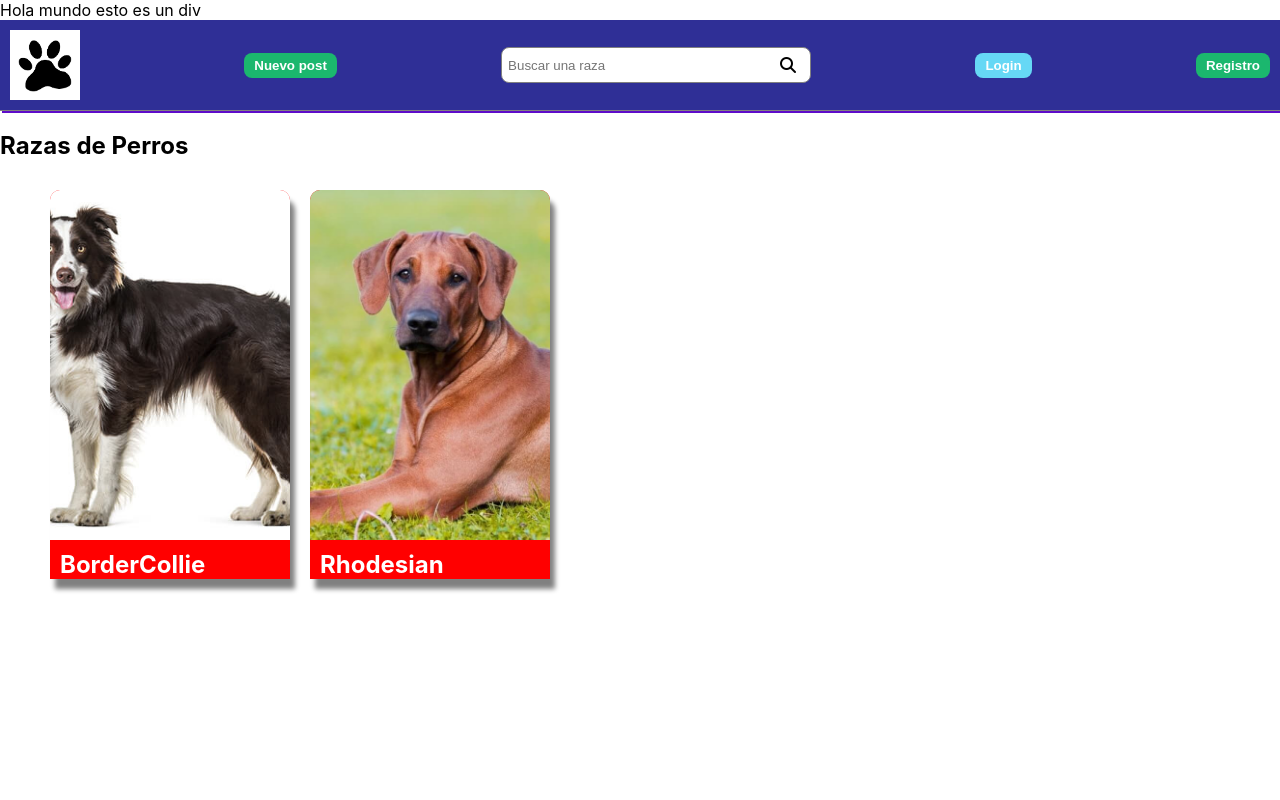
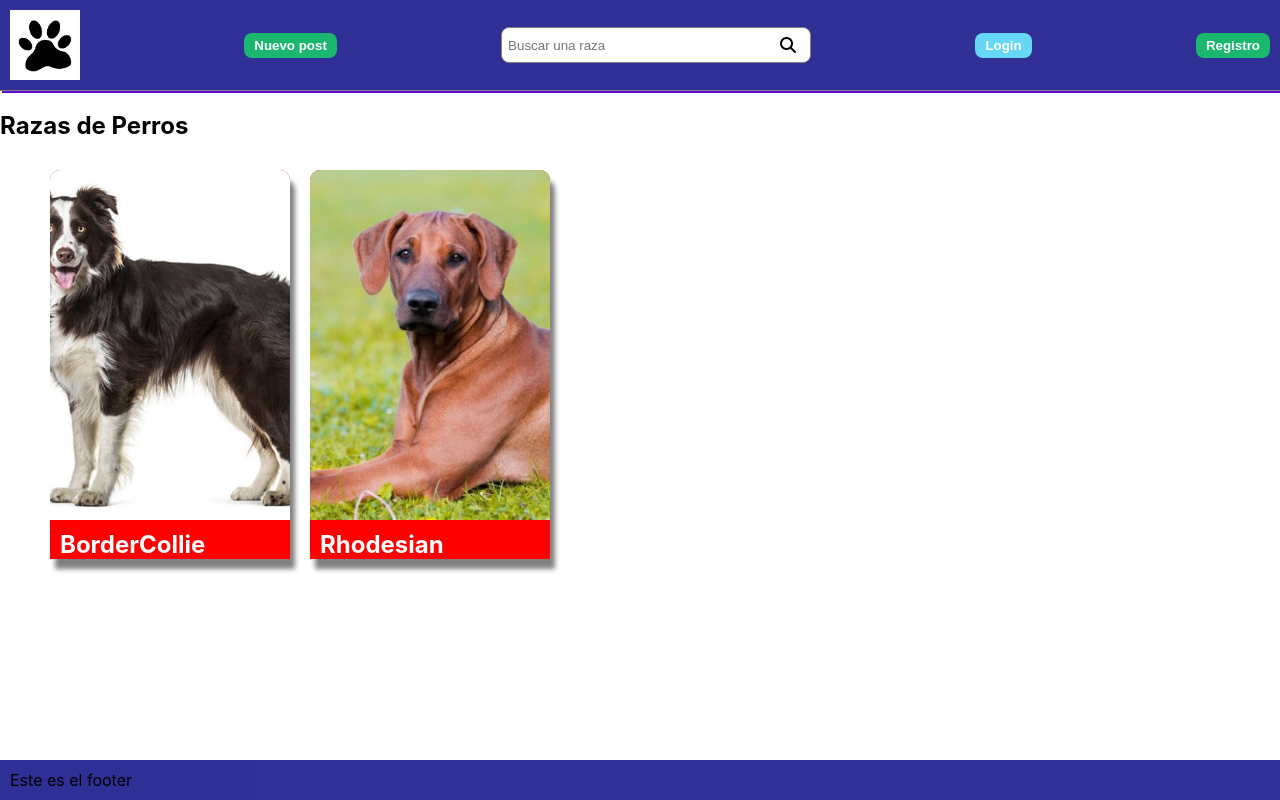
Before and after one commit to elsanto0602/hestia, a React (Create React App) app: page / in a window 1280 px wide. Built offline with nearby package versions, Linux system fonts and the light colour scheme.

Commit message:
agregar layout con footer y header global para toda la app

```diff
--- a/src/App.jsx
+++ b/src/App.jsx
@@ -1,6 +1,7 @@
 import 'styles/styles.css';
 import Index from 'pages/index';
 import RhodesianInfoPage from 'pages/rhodesian';
+import BorderCollie from "pages/bordercollie";
 
 import {
   BrowserRouter as Router,
@@ -8,15 +9,21 @@ import {
   Route,
   Link
 } from "react-router-dom";
+import Layout from 'layouts/Layout';
 
 function App() {
   return (
     <div className="App">
       <Router>
-        <Routes>
-          <Route path="/" element={<Index/>}/>
-          <Route path="/rhodesian" element={<RhodesianInfoPage/>}/>
-        </Routes>
+        <Layout>
+          <Routes>
+
+            <Route path="/" element={<Index />} exact />
+            <Route path="/rhodesian" element={<RhodesianInfoPage exact />} />
+            <Route path="/bordercollie" element={<BorderCollie />} exact />
+
+          </Routes>
+        </Layout>
       </Router>
 
     </div>
--- /dev/null
+++ b/src/components/Footer.jsx
@@ -0,0 +1,10 @@
+
+const Footer = () =>{
+    return(
+        <footer>
+            Este es el footer
+        </footer>
+    );
+}
+
+export default Footer;
--- /dev/null
+++ b/src/components/Header.jsx
@@ -0,0 +1,78 @@
+import logo from 'media2/logo.png';
+
+const Header = () =>{
+    return (
+        <header>
+
+
+            <ul className="navbar">
+                <li>
+                    <img src={logo} alt="imagen" className="logo" />
+                </li>
+                <li>
+                    <button className="button mainButton">Nuevo post</button>
+                </li>
+                <li>
+                    <div className="buscar">
+                        <input placeholder="Buscar una raza" />
+                        <i className="fa-solid fa-magnifying-glass button iconoBusqueda"></i>
+                    </div>
+
+                </li>
+                <li><button className="button secondaryButton">Login</button></li>
+                <li><button className="button mainButton">Registro</button></li>
+
+            </ul>
+
+        </header>
+    );
+}
+
+export default Header;
+
+// const variableNumerica = 3;
+// const variableDeTexto = "esto es un texto";
+// const variableArray = [1, 2, 3, 4, 5, 5]
+// const variableObjeto = {
+//     llave1: "valor1",
+//     llave2: "valor2",
+//     llave3: "valor3",
+
+// }
+
+// const listaObjetos = [
+//     {
+//         llave1: "valor1",
+//         llave2: "valor2",
+//         llave3: "valor3",
+
+//     },
+//     {
+//         llave1: "valor1",
+//         llave2: "valor2",
+//         llave3: "valor3",
+
+//     },
+//     {
+//         llave1: "valor1",
+//         llave2: "valor2",
+//         llave3: "valor3",
+
+//     }
+// ]
+
+// const variableFuncion = function hola() {
+//     return "hola";
+// }
+
+// //simplificacion con arrowfunctions
+
+// const nombreFuncion = (in1,in2,in3) =>{
+//     return "retorno de la funcion";
+// };
+
+// //es lo mismo que:
+
+// function nombreFuncion(in1,in2,in3){
+//     return "retorno de la funcion";
+// }
--- /dev/null
+++ b/src/layouts/Layout.jsx
@@ -0,0 +1,15 @@
+import React from 'react';
+import Header from 'components/Header';
+import Footer from 'components/Footer';
+
+const Layout = ({children}) => {
+    return (
+        <div className="mainContainer">
+            <Header />
+            <main>{children}</main>
+            <Footer />
+        </div>
+    )
+}
+
+export default Layout
--- /dev/null
+++ b/src/pages/bordercollie.jsx
@@ -0,0 +1,11 @@
+import React from 'react'
+
+const BorderCollie = () => {
+  return (
+    <div>
+        Informacion sobre el bordercollie
+    </div>
+  )
+}
+
+export default BorderCollie;
--- a/src/pages/index.jsx
+++ b/src/pages/index.jsx
@@ -1,35 +1,15 @@
 import CardRazasPerros from "components/CardRazasPerros";
-import borderCollie from 'media2/border_collie.jpg'
-import rhodesian from 'media2/rhodesian.jpg'
-import logo from 'media2/logo.png'
+import borderCollie from 'media2/border_collie.jpg';
+import rhodesian from 'media2/rhodesian.jpg';
+import logo from 'media2/logo.png';
+import Header from "components/Header";
+import Footer from "components/Footer";
+
 
 function Index() {
-    return(
-    <div>
-        <header>
+    return (
 
-            <div>Hola mundo esto es un div</div>
-            <ul className="navbar">
-                <li>
-                    <img src={logo} alt="imagen" className="logo" />
-                </li>
-                <li>
-                    <button className="button mainButton">Nuevo post</button>
-                </li>
-                <li>
-                    <div className="buscar">
-                        <input placeholder="Buscar una raza" />
-                        <i className="fa-solid fa-magnifying-glass button iconoBusqueda"></i>
-                    </div>
 
-                </li>
-                <li><button className="button secondaryButton">Login</button></li>
-                <li><button className="button mainButton">Registro</button></li>
-
-            </ul>
-
-        </header>
-        <main>
             <section>
                 <h1>Razas de Perros</h1>
                 <ul className="breedCardConteiner">
@@ -37,12 +17,9 @@ function Index() {
                     <CardRazasPerros nombreRaza="Rhodesian" imagen={rhodesian} />
                 </ul>
             </section>
-            <section></section>
-        </main>
-        <footer>
 
-        </footer>
-    </div>
+
+
     )
 }
 
--- a/src/pages/rhodesian.jsx
+++ b/src/pages/rhodesian.jsx
@@ -1,6 +1,13 @@
-function RhodesianInfoPage(){
-    return(
-        <div>Esta es la pagina de info del rhodesian</div>
+import Header from "components/Header";
+import Footer from "components/Footer";
+
+
+
+function RhodesianInfoPage() {
+    return (
+
+            <div>informacion sobre el rhodesian</div>
+
     );
 }
 
--- a/src/styles/styles.css
+++ b/src/styles/styles.css
@@ -3,6 +3,21 @@ body{
 }
 ul{
   list-style: none;
+}
+/*vh es viewport height*/
+.mainContainer{
+  display: flex;
+  flex-direction: column;
+  height: 100vh;
+}
+/* para organizar el header, main y footer*/
+.mainContainer > main{
+  height: 100%;
+}
+
+.mainContainer > footer{
+  background-color: rgba(9, 9, 131, 0.842);
+  padding: 10px;
 }
 
 .navbar{
```
